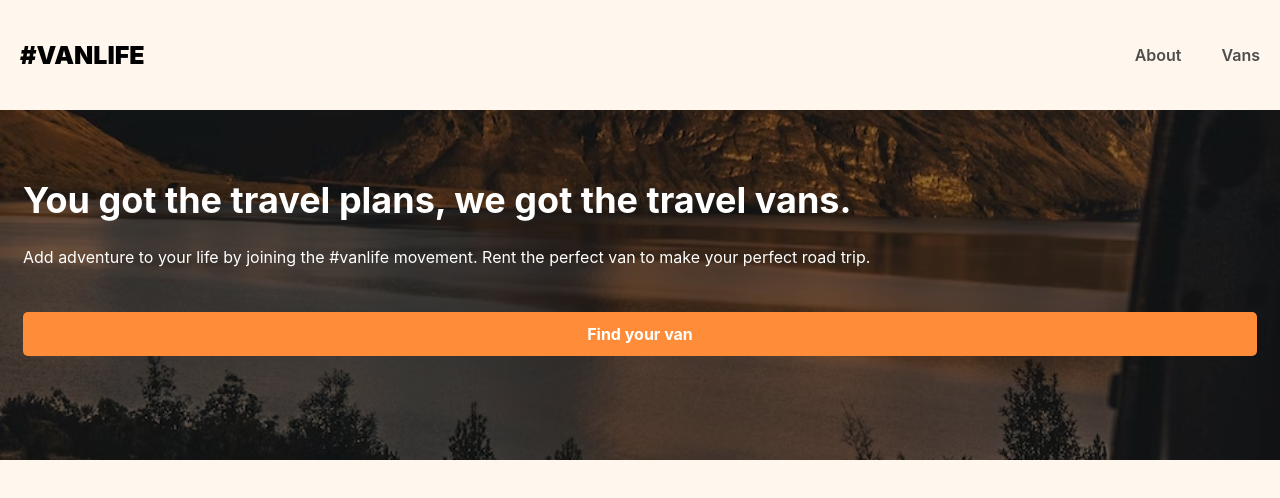
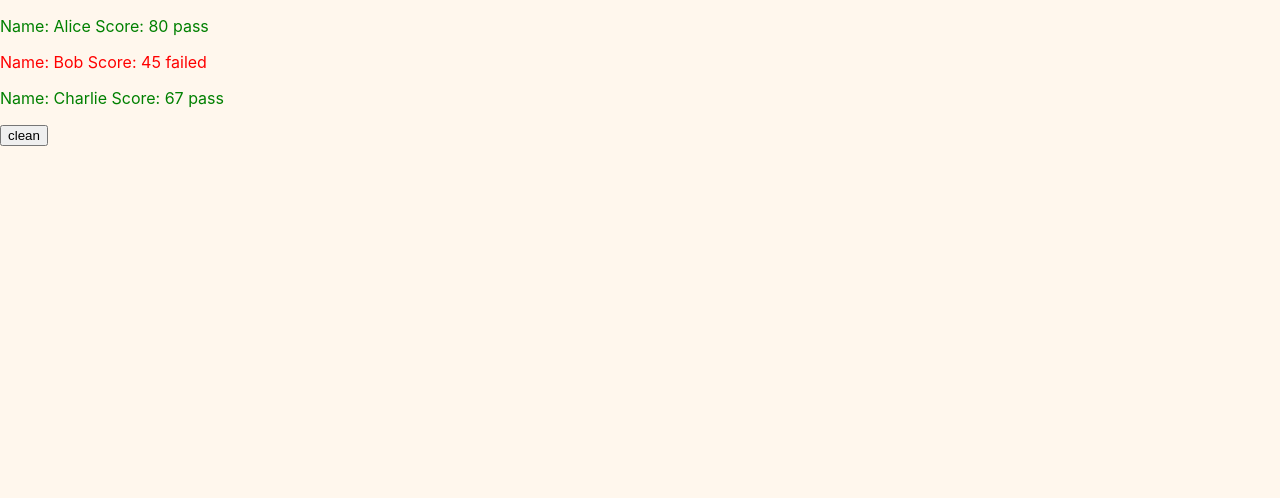
Before and after one commit to Hir2wa/VineLife_Project, a React (Vite) app: page / in a window 1280 px wide. Shown: the top 498 px of the page. Built offline with nearby package versions, Linux system fonts and the light colour scheme; what miragejs would draw is missing.

Commit message:
commented existing codes

```diff
--- a/src/App.jsx
+++ b/src/App.jsx
@@ -6,26 +6,30 @@ import About from "./pages/About";
 import "./server";
 import Vans from "./pages/Vans";
 import VanDetails from "./pages/VanDetails";
+import Input from "./pages/Input";
+import Link1 from "./pages/Link1";
 
 function App() {
   return (
-    <BrowserRouter>
-      <header>
-        <Link className="site-logo" to="/">
-          #VanLife
-        </Link>
-        <nav>
-          <Link to="/about">About</Link>
-          <Link to="/vans">Vans</Link>
-        </nav>
-      </header>
-      <Routes>
-        <Route path="/" element={<Home />} />
-        <Route path="/about" element={<About />} />
-        <Route path="/vans" element={<Vans />} />
-        <Route path="/vans/:id" element={<VanDetails />} />
-      </Routes>
-    </BrowserRouter>
+    // <BrowserRouter>
+    //   <header>
+    //     <Link className="site-logo" to="/">
+    //       #VanLife
+    //     </Link>
+    //     <nav>
+    //       <Link to="/about">About</Link>
+    //       <Link to="/vans">Vans</Link>
+    //     </nav>
+    //   </header>
+    //   <Routes>
+    //     <Route path="/" element={<Home />} />
+    //     <Route path="/about" element={<About />} />
+    //     <Route path="/vans" element={<Vans />} />
+    //     <Route path="/vans/:id" element={<VanDetails />} />
+    //   </Routes>
+    // </BrowserRouter>
+    // <Input />
+    <Link1 />
   );
 }
 
```
